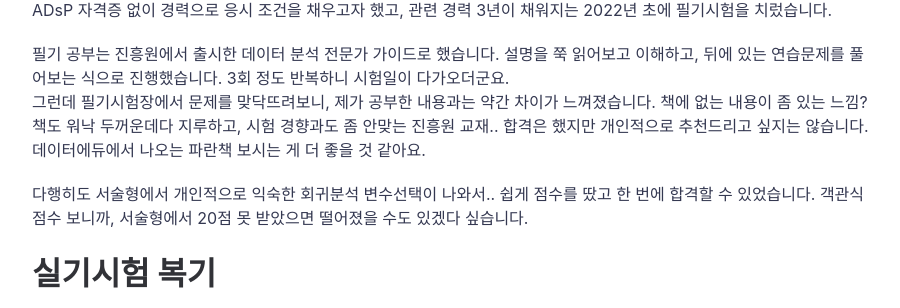
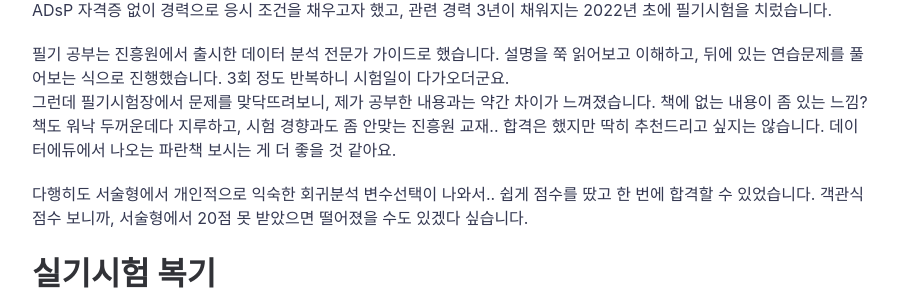
Before and after one commit to hjben/hjben.github.io, a Jekyll site: the page built from _posts/2023-11-25-adp-retro.md, in a window 1280 px wide and 900 px high, scrolled down 2152 px. Shown: the part 168-476 px from the top of the window, without its empty margins (188-1088 px from the left). Built offline with Jekyll 4.4.1, drawn with Linux system fonts in a browser that asks for light colours; nearby versions of some CDN libraries; comment, search, counter and statistics services are not loaded.

Commit message:
Update 2023-11-25-adp-retro.md

```diff
--- a/_posts/2023-11-25-adp-retro.md
+++ b/_posts/2023-11-25-adp-retro.md
@@ -30,7 +30,7 @@ ADsP 자격증 없이 경력으로 응시 조건을 채우고자 했고, 관련
 
 필기 공부는 진흥원에서 출시한 데이터 분석 전문가 가이드로 했습니다. 설명을 쭉 읽어보고 이해하고, 뒤에 있는 연습문제를 풀어보는 식으로 진행했습니다. 3회 정도 반복하니 시험일이 다가오더군요. <br>
 그런데 필기시험장에서 문제를 맞닥뜨려보니, 제가 공부한 내용과는 약간 차이가 느껴졌습니다. 책에 없는 내용이 좀 있는 느낌?
-책도 워낙 두꺼운데다 지루하고, 시험 경향과도 좀 안맞는 진흥원 교재.. 합격은 했지만 개인적으로 추천드리고 싶지는 않습니다. 데이터에듀에서 나오는 파란책 보시는 게 더 좋을 것 같아요.
+책도 워낙 두꺼운데다 지루하고, 시험 경향과도 좀 안맞는 진흥원 교재.. 합격은 했지만 딱히 추천드리고 싶지는 않습니다. 데이터에듀에서 나오는 파란책 보시는 게 더 좋을 것 같아요.
 
 다행히도 서술형에서 개인적으로 익숙한 회귀분석 변수선택이 나와서.. 쉽게 점수를 땄고 한 번에 합격할 수 있었습니다. 객관식 점수 보니까, 서술형에서 20점 못 받았으면 떨어졌을 수도 있겠다 싶습니다.
 
```
